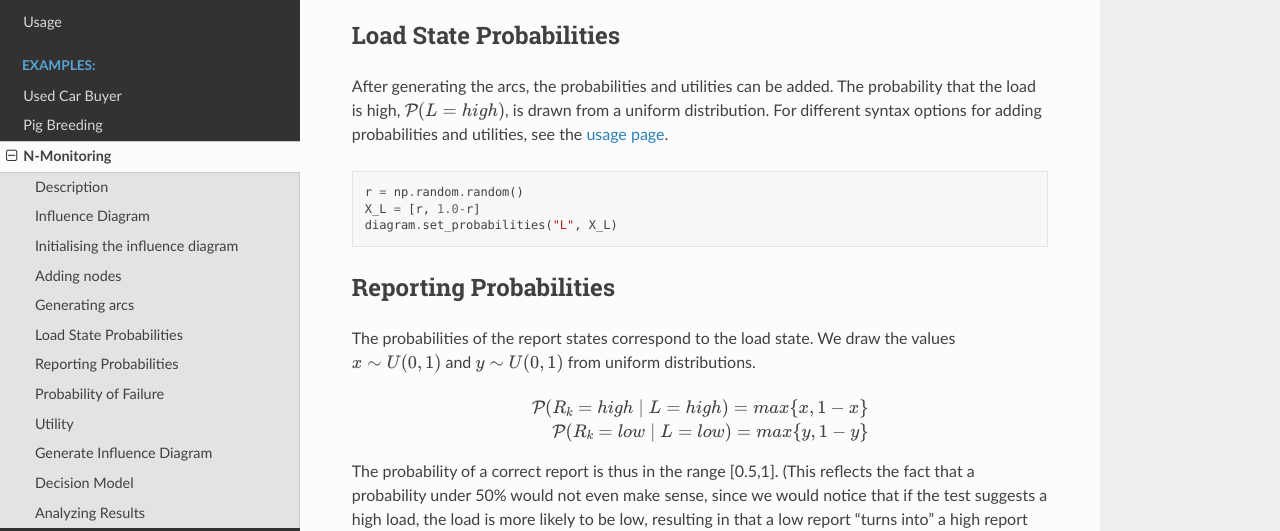
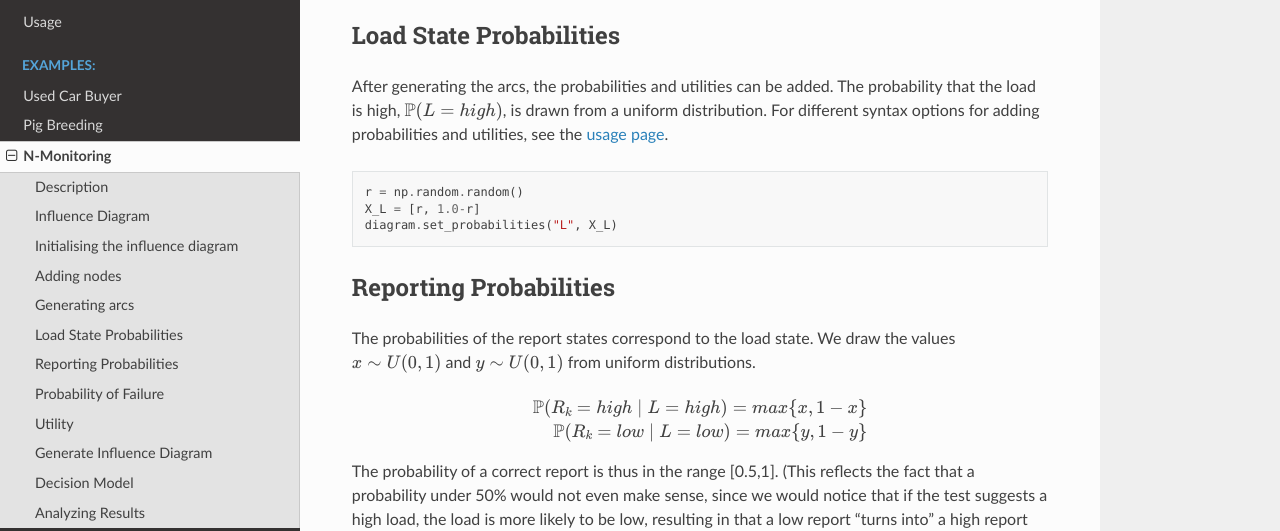
Before and after one commit to gamma-opt/pyDecisionProgramming, a Sphinx documentation site: the page built from docs/N-monitoring.rst, in a window 1280 px wide and 1400 px high, scrolled down 2493 px. Shown: the part 159-690 px from the top of the window. Built offline with Sphinx 7.4.7 and the Read the Docs theme 2.0.0, drawn with Linux system fonts in a browser that asks for light colours; some of the changed text lies outside the part shown.

Commit message:
mathcal -> mathbb

```diff
--- a/docs/N-monitoring.rst
+++ b/docs/N-monitoring.rst
@@ -142,7 +142,7 @@ Load State Probabilities
 
 After generating the arcs, the probabilities and utilities
 can be added. The probability that the load is high,
-:math:`\mathcal P(L=high)`, is drawn from a uniform
+:math:`\mathbb P(L=high)`, is drawn from a uniform
 distribution. For different syntax options for adding
 probabilities and utilities, see the
 `usage page <usage.html>`_.
@@ -163,8 +163,8 @@ load state. We draw the values :math:`x∼U(0,1)` and
 
 .. math::
 
-   \mathcal P(R_k=high \mid L=high) = max\{x, 1-x\}\\
-   \mathcal P(R_k=low \mid L=low) = max\{y, 1-y\}
+   \mathbb P(R_k=high \mid L=high) = max\{x, 1-x\}\\
+   \mathbb P(R_k=low \mid L=low) = max\{y, 1-y\}
 
 The probability of a correct report is thus in the range
 [0.5,1]. (This reflects the fact that a probability under
@@ -204,8 +204,8 @@ actions. We draw the values :math:`x∼U(0,1)` and
 
 .. math::
 
-   \mathcal P(F=failure \mid A_N,\dots,A_1,L=high) = \frac{\max\{x,1-x\}}{exp\left( b\sum_{k=1,\dots,N}f(A_k) \right)}\\
-   \mathcal P(F=failure \mid A_N,\dots,A_1,L=high) = \frac{\max\{y,1-y\}}{exp\left( b\sum_{k=1,\dots,N}f(A_k) \right)}
+   \mathbb P(F=failure \mid A_N,\dots,A_1,L=high) = \frac{\max\{x,1-x\}}{exp\left( b\sum_{k=1,\dots,N}f(A_k) \right)}\\
+   \mathbb P(F=failure \mid A_N,\dots,A_1,L=high) = \frac{\max\{y,1-y\}}{exp\left( b\sum_{k=1,\dots,N}f(A_k) \right)}
 
 First we initialise the probability matrix for node
 :math:`F`.
```
